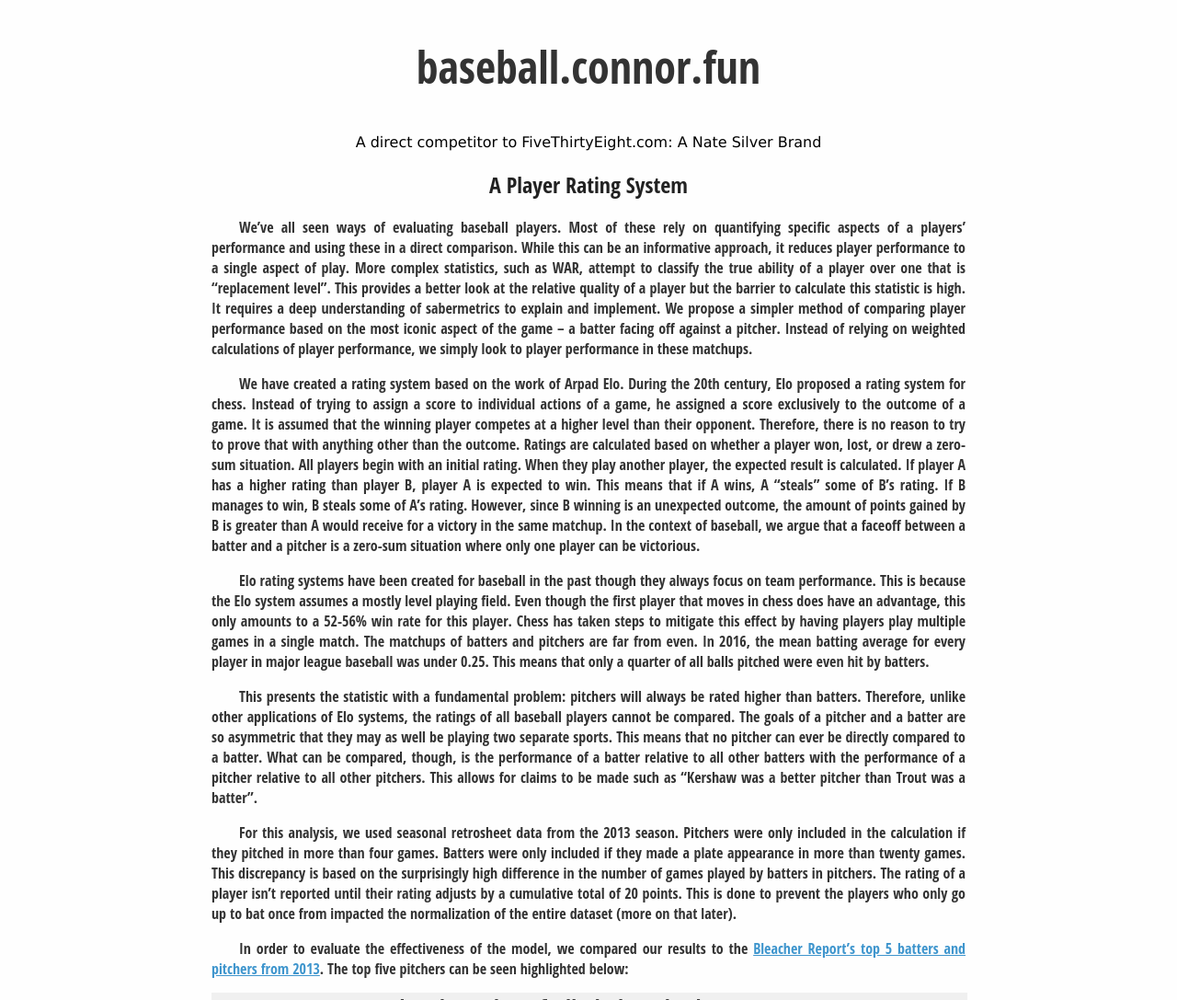
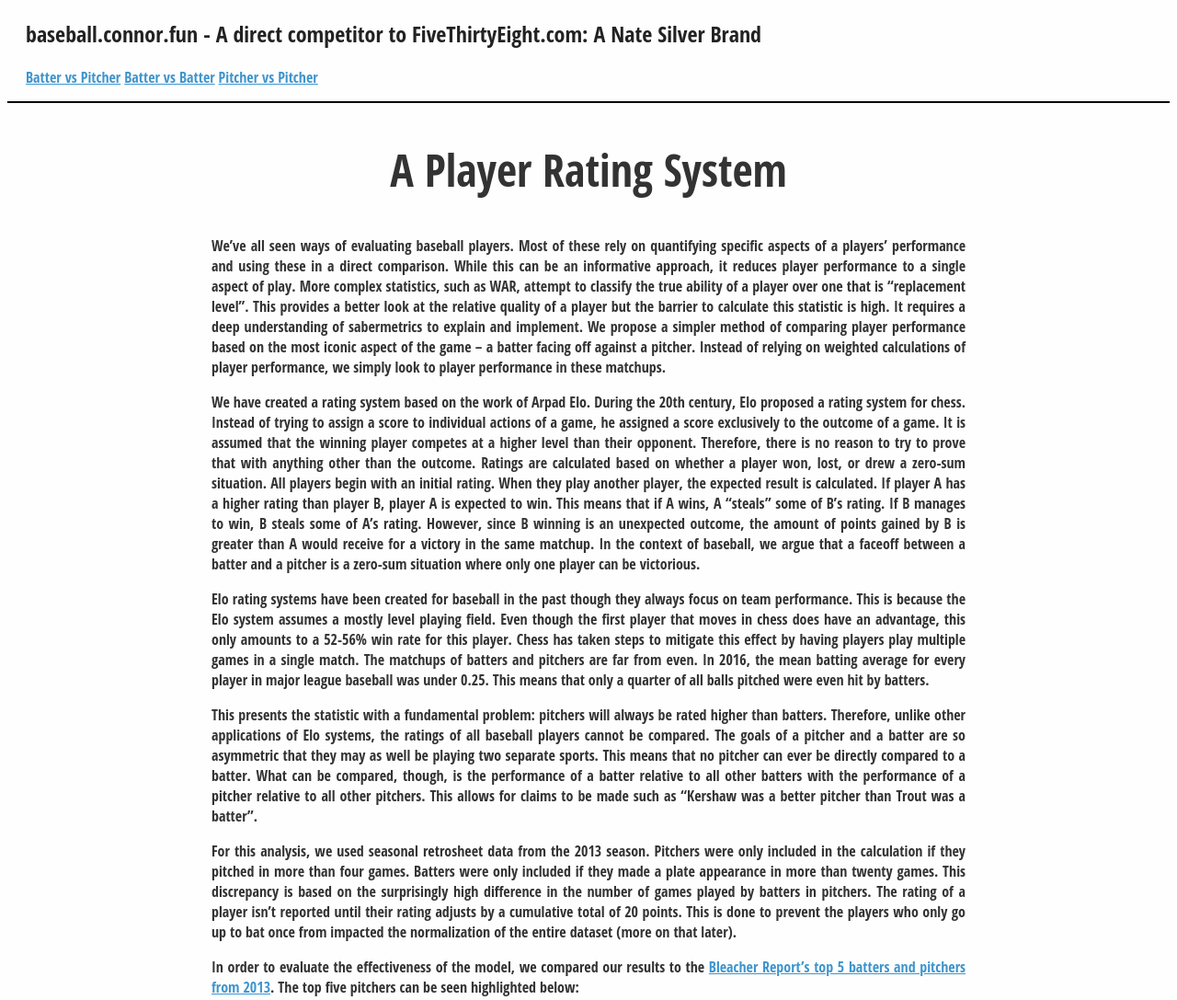
Before and after one commit to aaronaaeng/Sabermetrics-Final-Project, a plain HTML site: page web/index.html in a window 1280 px wide. Shown: the top 1087 px of the page at 92% size. Drawn offline with nearby package versions, Linux system fonts and the light colour scheme.

Commit message:
Thank god I'm not a web developer

```diff
--- a/web/Evaluation.html
+++ b/web/index.html
@@ -1,18 +1,17 @@
 <!DOCTYPE html>
-<!-- <div class="header" id="myHeader">
-        <h2>My Header</h2>
-</div> -->
+<div class="header" id="myHeader">
+        <h2>baseball.connor.fun - A direct competitor to FiveThirtyEight.com: A Nate Silver Brand</h2>
+        <p><a href="page1-bvp.html">Batter vs Pitcher</a> <a href="page2-bvb">Batter vs Batter</a> <a href="page3-pvp">Pitcher vs Pitcher</a></p>
+
+</div>
   <head>
 <html>
     <title>baseball.connor.fun</title>
-    <script src="https://cdnjs.cloudflare.com/ajax/libs/Chart.js/2.7.2/Chart.min.js"></script>
     <link rel="stylesheet" type="text/css" href="style.css">
   </head>
   <body>
 <article>
-  <h1>baseball.connor.fun</h1>
-  <bc margin: 15px>A direct competitor to FiveThirtyEight.com: A Nate Silver Brand</bc>
-  <h2>A Player Rating System</h2>
+  <h1>A Player Rating System</h1>
   <p>    We’ve all seen ways of evaluating baseball players.  Most of these rely on quantifying specific aspects of a players’ performance and using these in a direct comparison.  While this can be an informative approach, it reduces player performance to a single aspect of play.  More complex statistics, such as WAR, attempt to classify the true ability of a player over one that is “replacement level”.  This provides a better look at the relative quality of a player but the barrier to calculate this statistic is high.  It requires a deep understanding of sabermetrics to explain and implement.  We propose a simpler method of comparing player performance based on the most iconic aspect of the game – a batter facing off against a pitcher.  Instead of relying on weighted calculations of player performance, we simply look to player performance in these matchups.</p>
   <p>We have created a rating system based on the work of Arpad Elo.  During the 20th century, Elo proposed a rating system for chess.  Instead of trying to assign a score to individual actions of a game, he assigned a score exclusively to the outcome of a game.  It is assumed that the winning player competes at a higher level than their opponent.  Therefore, there is no reason to try to prove that with anything other than the outcome.  Ratings are calculated based on whether a player won, lost, or drew a zero-sum situation.  All players begin with an initial rating.  When they play another player, the expected result is calculated.  If player A has a higher rating than player B, player A is expected to win.  This means that if A wins, A “steals” some of B’s rating.  If B manages to win, B steals some of A’s rating.  However, since B winning is an unexpected outcome, the amount of points gained by B is greater than A would receive for a victory in the same matchup.  In the context of baseball, we argue that a faceoff between a batter and a pitcher is a zero-sum situation where only one player can be victorious.</p>
   <p>Elo rating systems have been created for baseball in the past though they always focus on team performance.  This is because the Elo system assumes a mostly level playing field.  Even though the first player that moves in chess does have an advantage, this only amounts to a 52-56% win rate for this player.  Chess has taken steps to mitigate this effect by having players play multiple games in a single match.  The matchups of batters and pitchers are far from even.  In 2016, the mean batting average for every player in major league baseball was under 0.25.  This means that only a quarter of all balls pitched were even hit by batters.</p>
--- a/web/style.css
+++ b/web/style.css
@@ -1,10 +1,13 @@
 body {
-  font-family:Verdana, Geneva, Tahoma, sans-serif;
+  font-family: Helvetica Neue, Arial, sans-serif;
   text-align: center;
   background-color: #FEFEFE;
 }
 
-
+.wrapper {
+  max-width: 800px;
+  margin: 50px auto;
+}
 
 h1 {
   font-family: 'Open Sans Condensed',
@@ -18,7 +21,6 @@ h2 {
   sans-serif;
   font-size: 24px;
   color: #222;
-  margin: 20 0 70px;
 }
 
 a {
@@ -32,19 +34,18 @@ option.head {
     disabled:disabled;
 }
 
-p {
-  color: #333;
-  font-family: 'Open Sans Condensed', sans-serif;
-  margin-bottom: 15px;
-  text-align: justify;
-  text-justify: inter-word;
-  text-indent: 30px;
-}
-
 article {
   width: 820px;
   margin-left: auto;
   margin-right: auto;
+}
+
+p {
+  color: #333;
+  font-family: 'Open Sans Condensed', sans-serif;
+  text-align: justify;
+  text-justify: inter-word;
+  margin-bottom: 15px;
 }
 
 div {
@@ -53,8 +54,10 @@ div {
 }
 
 .header {
-  padding: 10px 16px;
+  padding: 0px 20px;
+  background: #FEFEFE;
   color: #f1f1f1;
+  border-bottom: 2px solid black;
 }
 
 /* Page content */
```
Also changed, not shown: web/page1-bvp.html (renamed from web/page1.html), web/page2-bvb.html (renamed from web/page2.html), web/page3-pvp.html (renamed from web/page3.html), 1 other file.
